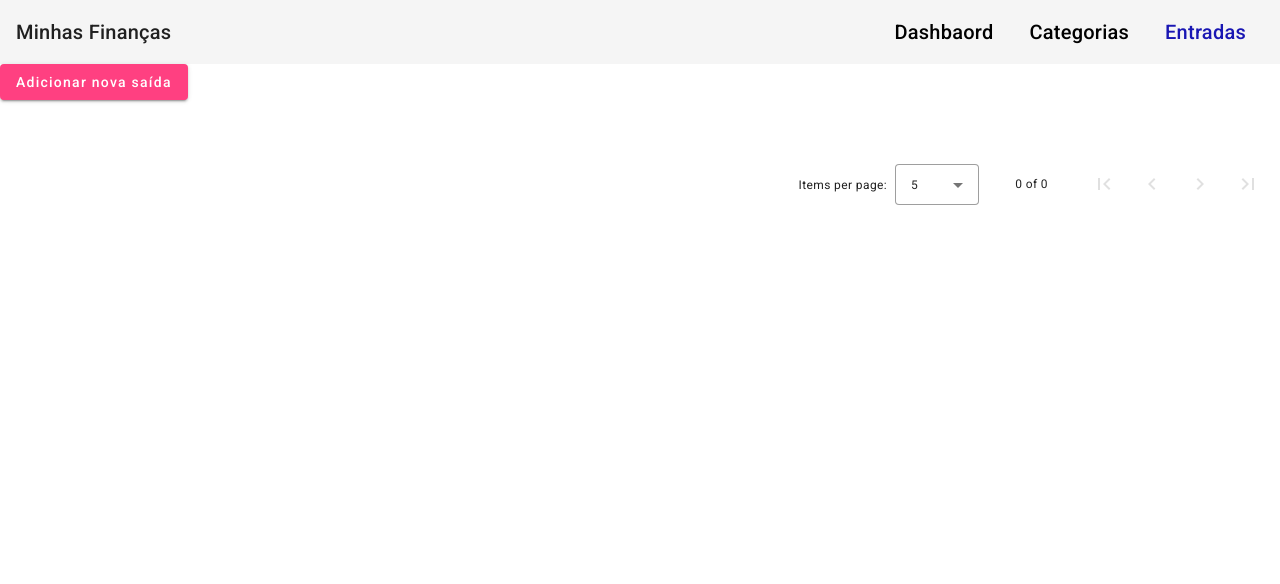
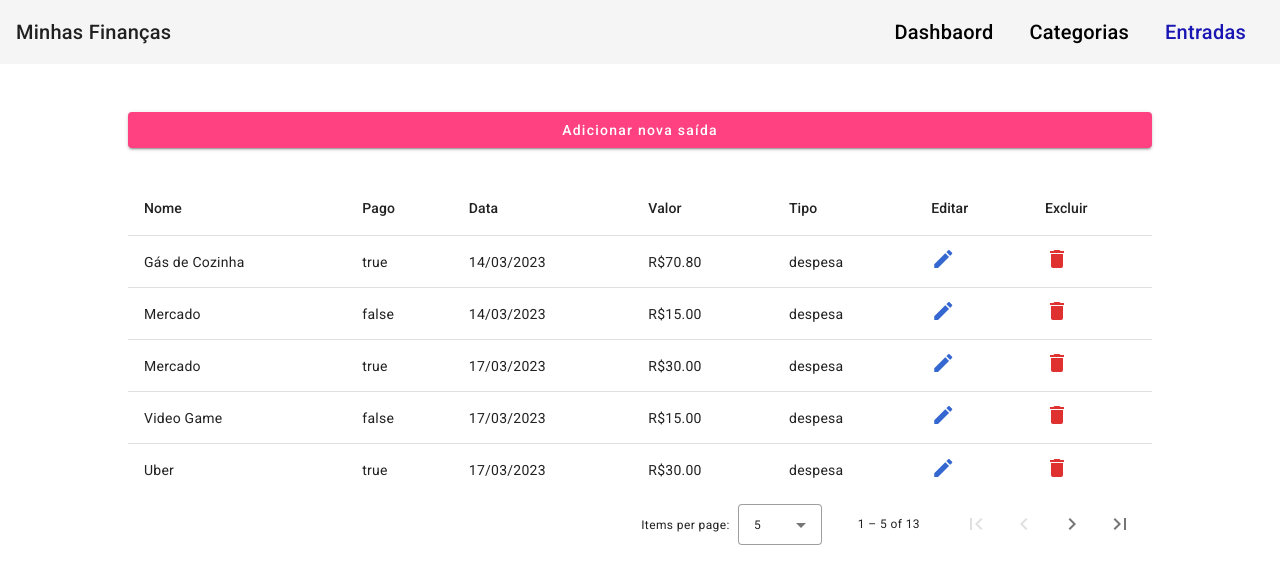
Before and after one commit to Rodrigopca42/minhas-fianancas, an Angular app: page /entradas in a window 1280 px wide. Shown: the top 584 px of the page. Built offline with nearby package versions, Linux system fonts and the light colour scheme; data requests are answered from the project's data file.

Commit message:
Criando componentes de listagens de entarda e saída

```diff
--- a/src/app/features/entradas/components/list/list.component.css
+++ b/src/app/features/entradas/components/list/list.component.css
@@ -0,0 +1,14 @@
+table {
+  width: 100%;
+}
+
+.container{
+width: 80%;
+margin: 1rem auto;
+margin-top: 1rem;
+}
+button{
+  width: 100%;
+  margin-top: 2rem;
+  margin-bottom: 2rem;
+}
--- a/src/app/features/entradas/components/list/list.component.html
+++ b/src/app/features/entradas/components/list/list.component.html
@@ -1,5 +1,5 @@
 <div class="container">
-  <button mat-raised-button color="accent" (click)="novaCategoria()">Adicionar nova saída</button>
+  <button mat-raised-button color="accent" >Adicionar nova saída</button>
 
   <table class="flex" mat-table [dataSource]="dataSource">
 
@@ -10,10 +10,28 @@
       <td mat-cell *matCellDef="let element"> {{element.nome}} </td>
     </ng-container>
 
-    <!-- Descrição Column -->
-    <ng-container matColumnDef="descricao">
-      <th mat-header-cell *matHeaderCellDef> Descrição </th>
-      <td mat-cell *matCellDef="let element"> {{element.descricao}} </td>
+    <!-- Pago Column -->
+    <ng-container matColumnDef="pago">
+      <th mat-header-cell *matHeaderCellDef> Pago </th>
+      <td mat-cell *matCellDef="let element"> {{element.pago}} </td>
+    </ng-container>
+
+    <!-- Data Column -->
+    <ng-container matColumnDef="data">
+      <th mat-header-cell *matHeaderCellDef> Data </th>
+      <td mat-cell *matCellDef="let element"> {{element.data}} </td>
+    </ng-container>
+
+    <!-- Valor Column -->
+    <ng-container matColumnDef="valor">
+      <th mat-header-cell *matHeaderCellDef> Valor </th>
+      <td mat-cell *matCellDef="let element"> {{element.valor | currency: 'BRL'}} </td>
+    </ng-container>
+
+     <!-- Tipo Column -->
+     <ng-container matColumnDef="tipo">
+      <th mat-header-cell *matHeaderCellDef> Tipo </th>
+      <td mat-cell *matCellDef="let element"> {{element.tipo}} </td>
     </ng-container>
 
      <!-- Edição Column -->
@@ -25,7 +43,7 @@
      <!-- Excluir Column -->
      <ng-container matColumnDef="excluir">
       <th mat-header-cell *matHeaderCellDef> Excluir </th>
-      <td mat-cell *matCellDef="let element"> <mat-icon (click)="excluir(element.id)" style="color: rgb(224, 49, 49); cursor: pointer;">delete</mat-icon> </td>
+      <td mat-cell *matCellDef="let element"> <mat-icon  style="color: rgb(224, 49, 49); cursor: pointer;">delete</mat-icon> </td>
     </ng-container>
 
     <tr mat-header-row *matHeaderRowDef="displayedColumns"></tr>
--- a/src/app/features/entradas/components/list/list.component.ts
+++ b/src/app/features/entradas/components/list/list.component.ts
@@ -1,4 +1,9 @@
-import { Component } from '@angular/core';
+import { Component, ViewChild } from '@angular/core';
+import { MatPaginator } from '@angular/material/paginator';
+import { MatTableDataSource } from '@angular/material/table';
+import { Entrada } from 'src/app/features/models/entrada.model';
+import { EntradasService } from '../../service/entradas.service';
+import { Router } from '@angular/router';
 
 @Component({
   selector: 'app-list',
@@ -7,6 +12,50 @@ import { Component } from '@angular/core';
 })
 export class ListComponent {
 
+  displayedColumns: string[] = ['nome', 'pago', 'data', 'valor', 'tipo', 'editar', 'excluir'];
+  dataSource = new MatTableDataSource<Entrada>();
+  entradas: Entrada[] = [];
 
 
+  @ViewChild(MatPaginator) paginator!: MatPaginator;
+
+
+  constructor(
+    private entradasService: EntradasService,
+    private router: Router
+    ){
+
+  }
+  ngOnInit(): void {
+    this.buscarEntradas();
+
+  }
+
+  buscarEntradas(){
+    this.entradasService.getEntradas()
+    .subscribe((entradas: Entrada[]) =>{
+      this.entradas = entradas;
+      this.dataSource.data = this.entradas;
+    })
+  }
+
+  ngAfterViewInit() {
+    this.dataSource.paginator = this.paginator;
+  }
+
+  chamarEdicao(entrada: Entrada){
+    this.router.navigate(['entradas', 'editar', entrada.id]);
+  }
+
+  excluir(id:number){
+    // this.entradasService.excluirCategoria(id)
+    // .subscribe(resposta =>{
+    //   this.buscarCategorias();
+    // })
+  }
+
+  novaEntrada(){
+    this.router.navigate(['entradas', 'nova-entradas'])
+  }
+
 }
--- a/src/app/features/entradas/service/entradas.service.ts
+++ b/src/app/features/entradas/service/entradas.service.ts
@@ -1,9 +1,19 @@
-import { Injectable } from '@angular/core';
+import { Injectable, Injector } from '@angular/core';
+import { Observable } from 'rxjs';
+import { HttpBaseService } from 'src/app/shared/base/http-base.service';
 
 @Injectable({
   providedIn: 'root'
 })
-export class EntradasService {
+export class EntradasService extends HttpBaseService{
+  private endpoint = 'entradas';
 
-  constructor() { }
+  constructor( protected override readonly injector: Injector) {
+    super(injector);
+   }
+
+getEntradas(): Observable<any>{
+return this.httpGet(`${this.endpoint}`);
 }
+
+}
```
